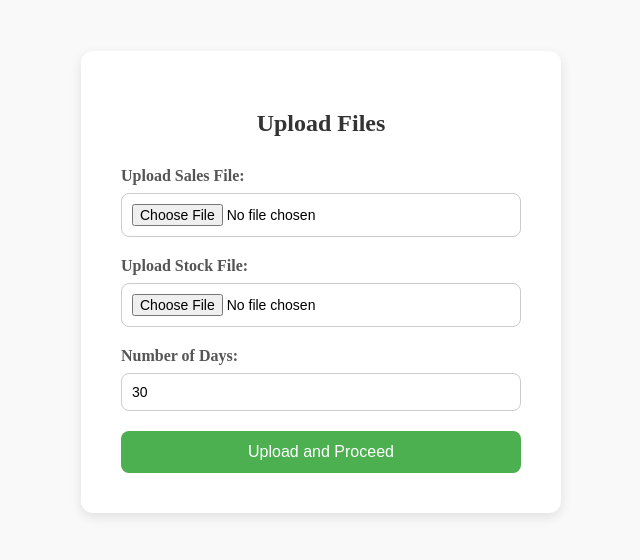
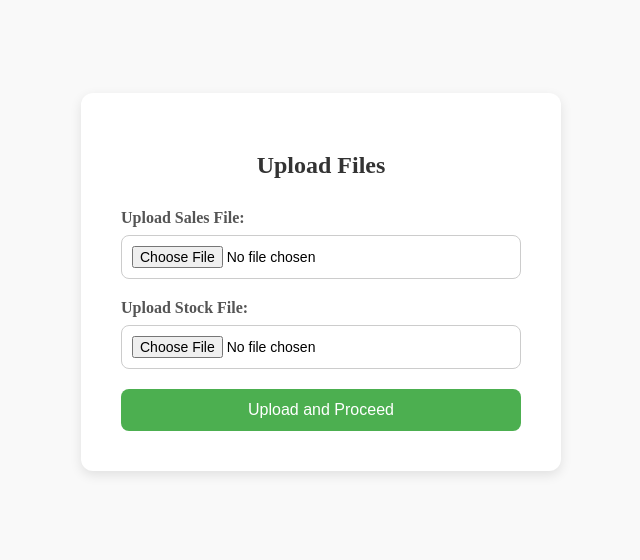
Before and after one commit to harshu151103/DOI-FRONTEND, a React (Create React App) app: page / in a window 1280 px wide. Shown: the part 146-706 px from the top of the page, without its empty margins (319-959 px from the left). Built offline with nearby package versions, Linux system fonts and the light colour scheme; no server answers.

Commit message:
Update FileUpload.jsx

```diff
--- a/src/components/FileUpload.jsx
+++ b/src/components/FileUpload.jsx
@@ -5,7 +5,6 @@ import { uploadFiles } from '../api';
 const FileUpload = () => {
   const [salesFile, setSalesFile] = useState(null);
   const [stockFile, setStockFile] = useState(null);
-  const [days, setDays] = useState(30);
   const navigate = useNavigate();
 
   const handleUpload = async () => {
@@ -13,8 +12,14 @@ const FileUpload = () => {
       alert('Please upload both files!');
       return;
     }
-    await uploadFiles(salesFile, stockFile, days);
-    navigate('/select');
+
+    try {
+      const response = await uploadFiles(salesFile, stockFile);
+      const numberOfDays = response.number_of_days;
+      navigate('/select', { state: { numberOfDays } });
+    } catch (error) {
+      alert('Upload failed. Please try again.');
+    }
   };
 
   return (
@@ -29,15 +34,6 @@ const FileUpload = () => {
           <label>Upload Stock File:</label>
           <input type="file" onChange={(e) => setStockFile(e.target.files[0])} />
         </div>
-        <div className="file-section">
-          <label>Number of Days:</label>
-          <input
-            type="number"
-            placeholder="Enter number of days"
-            value={days}
-            onChange={(e) => setDays(e.target.value)}
-          />
-        </div>
         <button onClick={handleUpload}>Upload and Proceed</button>
       </div>
     </div>
```
